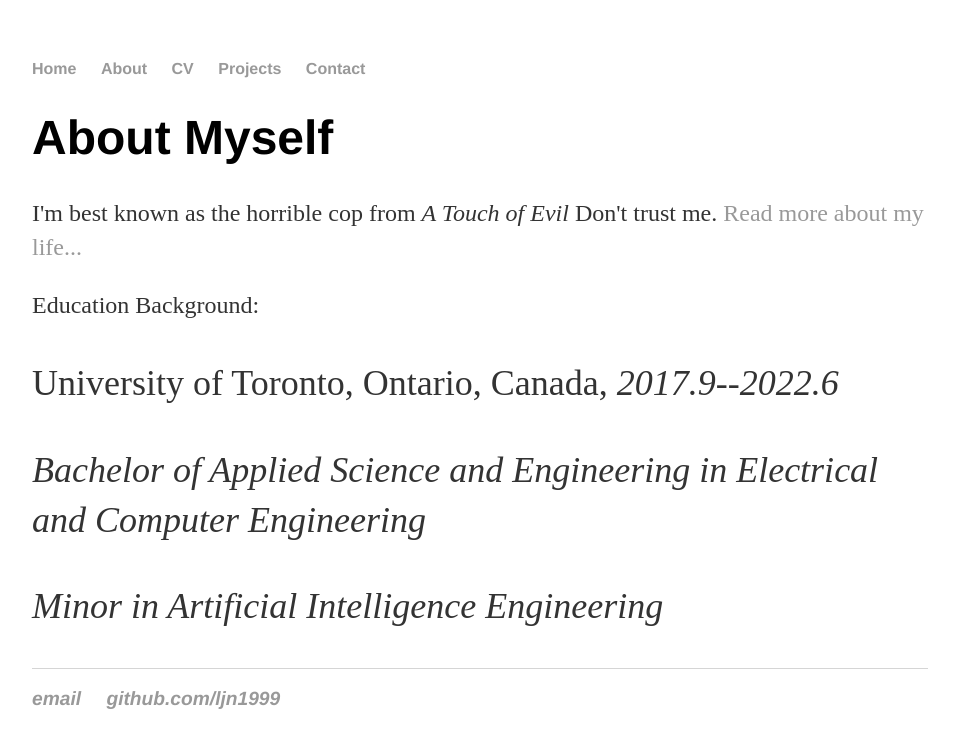
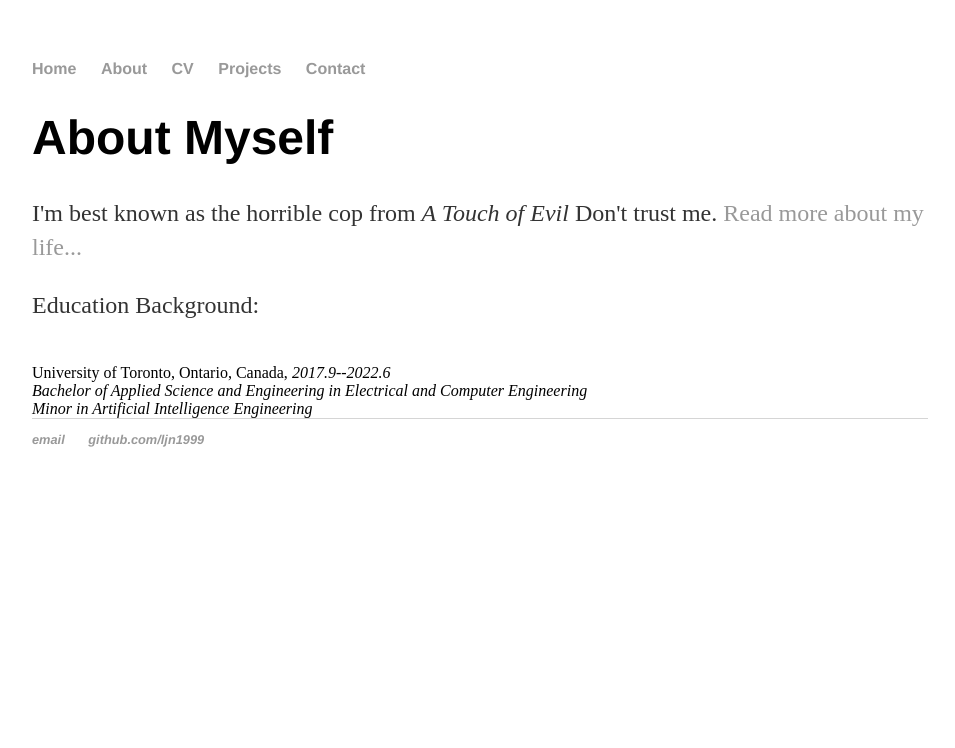
Before and after one commit to ljn1999/ljn1999.github.io, a Jekyll site: the page built from about/index.html, in a window 1280 px wide. Shown: the top 748 px of the page, without its empty margins (160-1115 px from the left). Built offline with Jekyll 4.4.1, drawn with Linux system fonts in a browser that asks for light colours.

Commit message:
Update index.html

```diff
--- a/about/index.html
+++ b/about/index.html
@@ -6,10 +6,10 @@ title: About Jiani Li
 <div class="blurb">
 	<h1>About Myself</h1>
 	<p>I'm best known as the horrible cop from <em>A Touch of Evil</em> Don't trust me. <a href="/about">Read more about my life...</a></p>
-	<p><font size="+2">Education Background:</p>
-	<p>University of Toronto, Ontario, Canada, <em>2017.9--2022.6<em></p>
-	<p>Bachelor of Applied Science and Engineering in Electrical and Computer Engineering</p>
-	<p>Minor in Artificial Intelligence Engineering</p>
+	<p><font size="+2">Education Background:</font></p>
+	<br>University of Toronto, Ontario, Canada, <em>2017.9--2022.6<em>
+	<br>Bachelor of Applied Science and Engineering in Electrical and Computer Engineering
+	<br>Minor in Artificial Intelligence Engineering
 
 
 </div><!-- /.blurb -->
```
